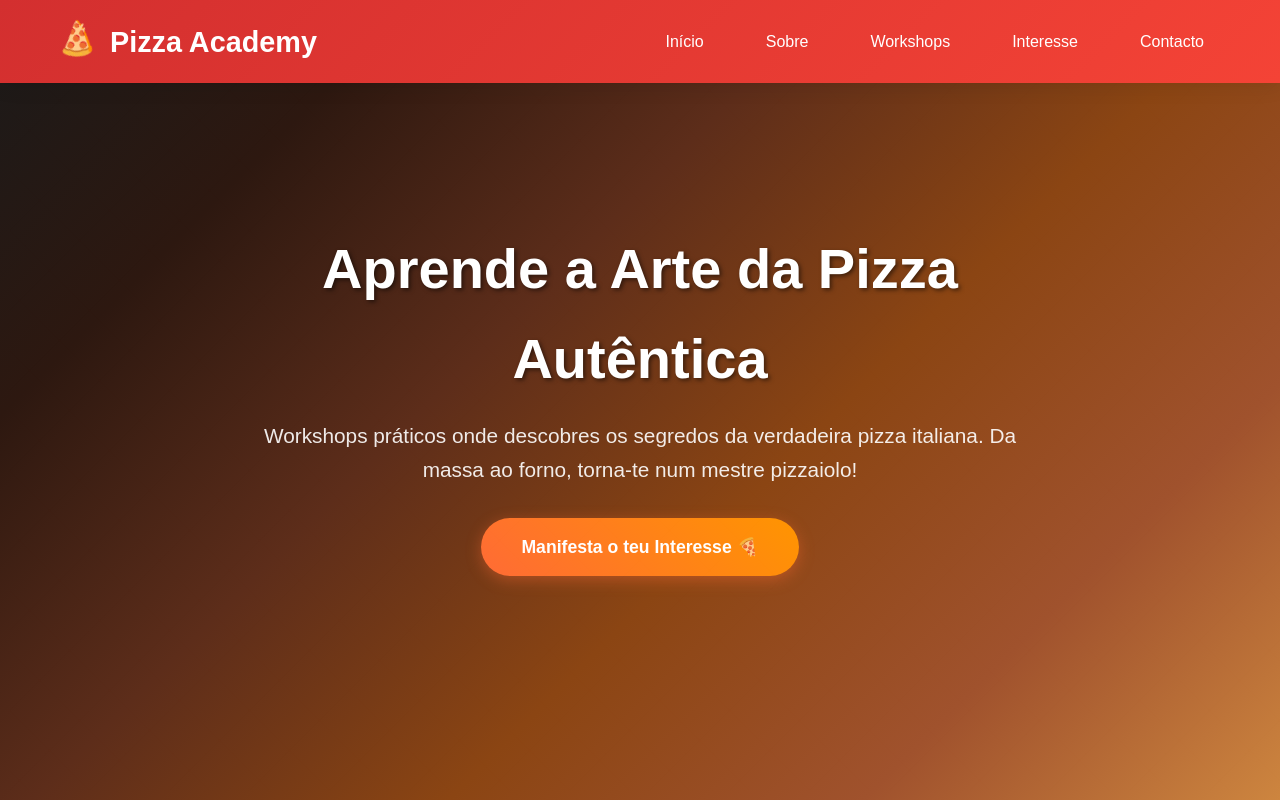
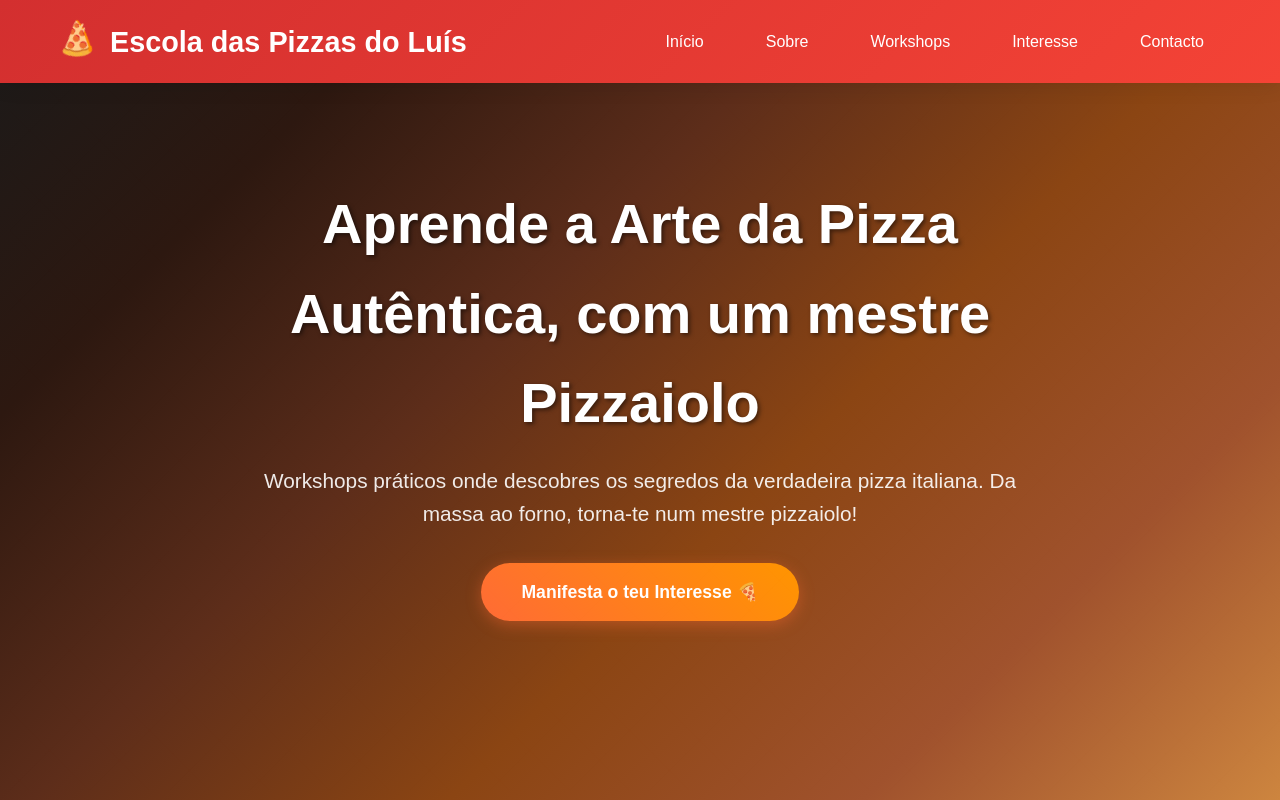
Before and after one commit to R-Raposo/PizzaSchool, a plain HTML site: page index.html in a window 1280 px wide. Shown: the top 800 px of the page. Drawn offline with Linux system fonts and the light colour scheme.

Commit message:
feat: change main content

```diff
--- a/index.html
+++ b/index.html
@@ -3,7 +3,7 @@
 <head>
     <meta charset="UTF-8">
     <meta name="viewport" content="width=device-width, initial-scale=1.0">
-    <title>Pizza Academy - Workshops & Cursos de Pizza</title>
+    <title>Escola das Pizzas do Luís - Workshops & Cursos de Pizza</title>
     <link rel="stylesheet" href="css/style.css">
 </head>
 <body>
@@ -13,7 +13,7 @@
         <nav class="container">
             <div class="logo">
                 <span class="pizza-emoji">🍕</span>
-                Pizza Academy
+                Escola das Pizzas do Luís
             </div>
             <ul>
                 <li><a href="#home">Início</a></li>
@@ -27,7 +27,7 @@
 
     <section id="home" class="hero">
         <div class="hero-content">
-            <h1>Aprende a Arte da Pizza Autêntica</h1>
+            <h1>Aprende a Arte da Pizza Autêntica, com um mestre Pizzaiolo</h1>
             <p>Workshops práticos onde descobres os segredos da verdadeira pizza italiana. Da massa ao forno, torna-te num mestre pizzaiolo!</p>
             <a href="#interest" class="cta-button">Manifesta o teu Interesse 🍕</a>
         </div>
```
